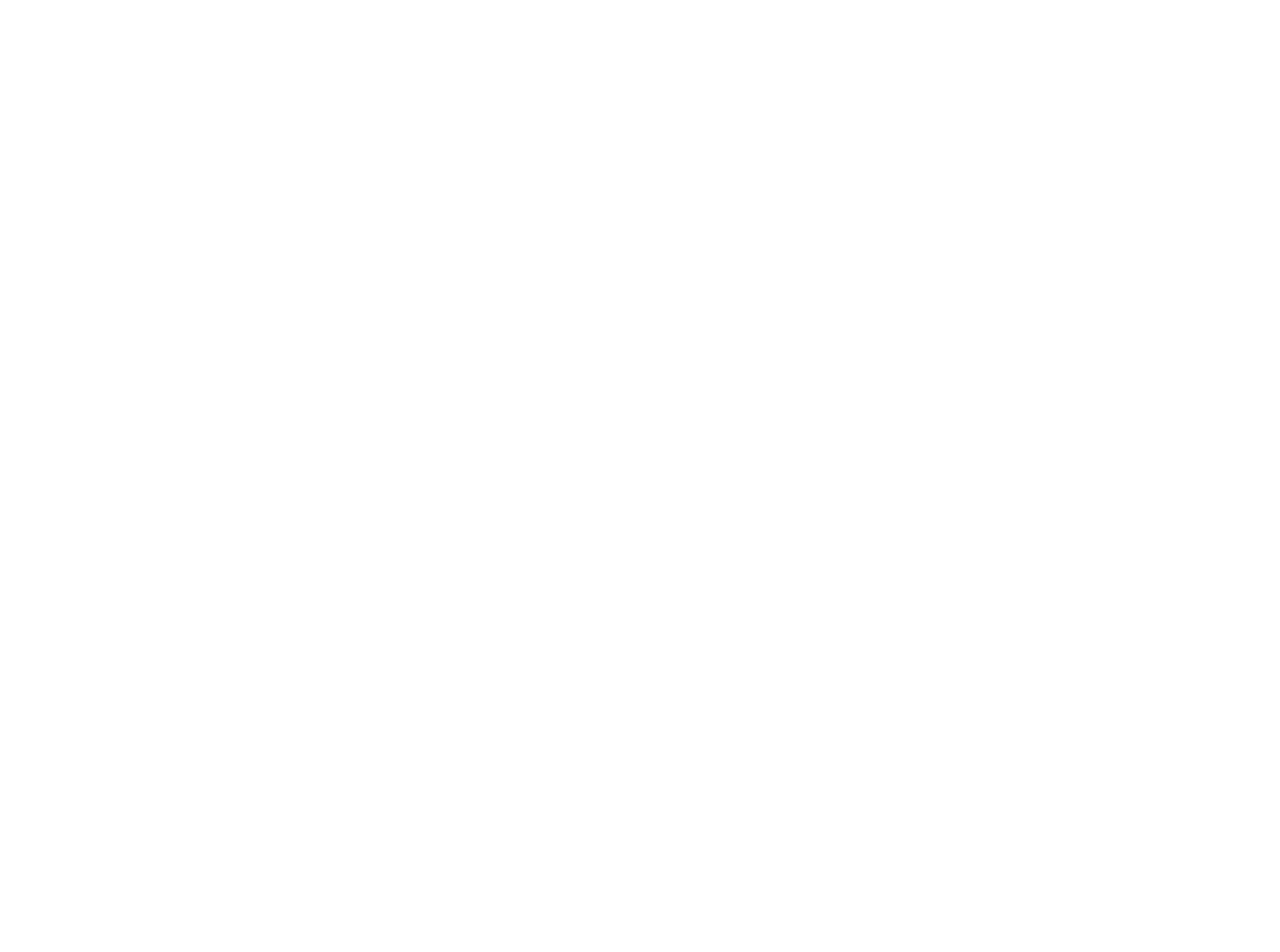
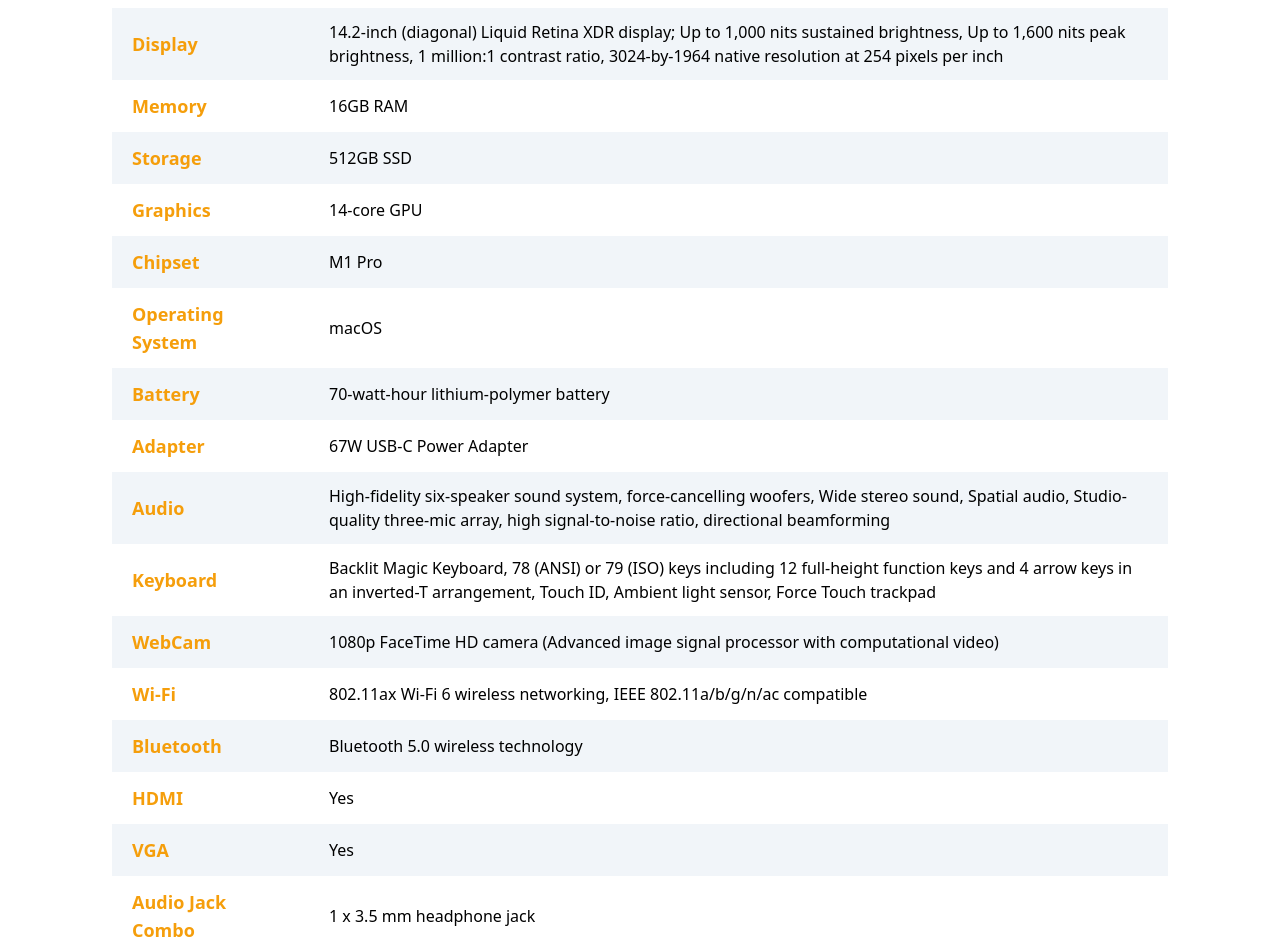
Before and after one commit to mrrajon76/react-product-analysis-website, a React (Create React App) app: page /specifications in a window 1280 px wide. Shown: the part 180-1132 px from the top of the page. Before the commit the page ends 800 px from the top, so only its background shows below. Built offline with nearby package versions, Linux system fonts and the light colour scheme.

Commit message:
Specifications page added

```diff
--- a/src/components/Specifications/Specifications.js
+++ b/src/components/Specifications/Specifications.js
@@ -2,8 +2,99 @@
 
 const Specifications = () => {
     return (
-        <div>
-
+        <div className='my-10 mx-28'>
+            <table className='w-full table-auto text-left'>
+                <tbody>
+                    <tr className=''>
+                        <th className='text-amber-500 text-lg py-3 px-5'>Processor</th>
+                        <td className='py-3 px-5'>Apple M1 Pro Chip (8-core CPU with 6 performance cores and 2 efficiency cores
+                            14-core GPU, 16-core Neural Engine, 200GB/s memory bandwidth)</td>
+                    </tr>
+                    <tr className='bg-slate-100'>
+                        <th className='text-amber-500 text-lg py-3 px-5'>Display</th>
+                        <td className='py-3 px-5'>14.2-inch (diagonal) Liquid Retina XDR display; Up to 1,000 nits sustained brightness, Up to 1,600 nits peak brightness, 1 million:1 contrast ratio, 3024-by-1964 native resolution at 254 pixels per inch</td>
+                    </tr>
+                    <tr className=''>
+                        <th className='text-amber-500 text-lg py-3 px-5'>Memory</th>
+                        <td className='py-3 px-5'>16GB RAM</td>
+                    </tr>
+                    <tr className='bg-slate-100'>
+                        <th className='text-amber-500 text-lg py-3 px-5'>Storage</th>
+                        <td className='py-3 px-5'>512GB SSD</td>
+                    </tr>
+                    <tr className=''>
+                        <th className='text-amber-500 text-lg py-3 px-5'>Graphics</th>
+                        <td className='py-3 px-5'>14-core GPU</td>
+                    </tr>
+                    <tr className='bg-slate-100'>
+                        <th className='text-amber-500 text-lg py-3 px-5'>Chipset</th>
+                        <td className='py-3 px-5'>M1 Pro</td>
+                    </tr>
+                    <tr className=''>
+                        <th className='text-amber-500 text-lg py-3 px-5'>Operating System</th>
+                        <td className='py-3 px-5'>macOS</td>
+                    </tr>
+                    <tr className='bg-slate-100'>
+                        <th className='text-amber-500 text-lg py-3 px-5'>Battery</th>
+                        <td className='py-3 px-5'>70-watt-hour lithium-polymer battery</td>
+                    </tr>
+                    <tr className=''>
+                        <th className='text-amber-500 text-lg py-3 px-5'>Adapter</th>
+                        <td className='py-3 px-5'>67W USB-C Power Adapter</td>
+                    </tr>
+                    <tr className='bg-slate-100'>
+                        <th className='text-amber-500 text-lg py-3 px-5'>Audio</th>
+                        <td className='py-3 px-5'>High-fidelity six-speaker sound system,
+                            force-cancelling woofers,
+                            Wide stereo sound,
+                            Spatial audio,
+                            Studio-quality three-mic array,
+                            high signal-to-noise ratio,
+                            directional beamforming</td>
+                    </tr>
+                    <tr className=''>
+                        <th className='text-amber-500 text-lg py-3 px-5'>Keyboard</th>
+                        <td className='py-3 px-5'>Backlit Magic Keyboard,
+                            78 (ANSI) or 79 (ISO) keys including 12 full-height function keys and 4 arrow keys in an inverted-T arrangement,
+                            Touch ID,
+                            Ambient light sensor,
+                            Force Touch trackpad</td>
+                    </tr>
+                    <tr className='bg-slate-100'>
+                        <th className='text-amber-500 text-lg py-3 px-5'>WebCam</th>
+                        <td className='py-3 px-5'>1080p FaceTime HD camera (Advanced image signal processor with computational video)</td>
+                    </tr>
+                    <tr className=''>
+                        <th className='text-amber-500 text-lg py-3 px-5'>Wi-Fi</th>
+                        <td className='py-3 px-5'>802.11ax Wi-Fi 6 wireless networking,
+                            IEEE 802.11a/b/g/n/ac compatible</td>
+                    </tr>
+                    <tr className='bg-slate-100'>
+                        <th className='text-amber-500 text-lg py-3 px-5'>Bluetooth</th>
+                        <td className='py-3 px-5'>Bluetooth 5.0 wireless technology</td>
+                    </tr>
+                    <tr className=''>
+                        <th className='text-amber-500 text-lg py-3 px-5'>HDMI</th>
+                        <td className='py-3 px-5'>Yes</td>
+                    </tr>
+                    <tr className='bg-slate-100'>
+                        <th className='text-amber-500 text-lg py-3 px-5'>VGA</th>
+                        <td className='py-3 px-5'>Yes</td>
+                    </tr>
+                    <tr className=''>
+                        <th className='text-amber-500 text-lg py-3 px-5'>Audio Jack Combo</th>
+                        <td className='py-3 px-5'>1 x 3.5 mm headphone jack</td>
+                    </tr>
+                    <tr className=''>
+                        <th className='text-amber-500 text-lg py-3 px-5'>Dimensions (W x D x H)</th>
+                        <td className='py-3 px-5'>Width: 31.26 cm (12.31 inches) x Depth: 22.12 cm (8.71 inches) x Height: 1.55 cm (0.61 inch)</td>
+                    </tr>
+                    <tr className=''>
+                        <th className='text-amber-500 text-lg py-3 px-5'>Weight</th>
+                        <td className='py-3 px-5'>1.6 kg (3.5 pounds)</td>
+                    </tr>
+                </tbody>
+            </table>
         </div>
     );
 };
```
